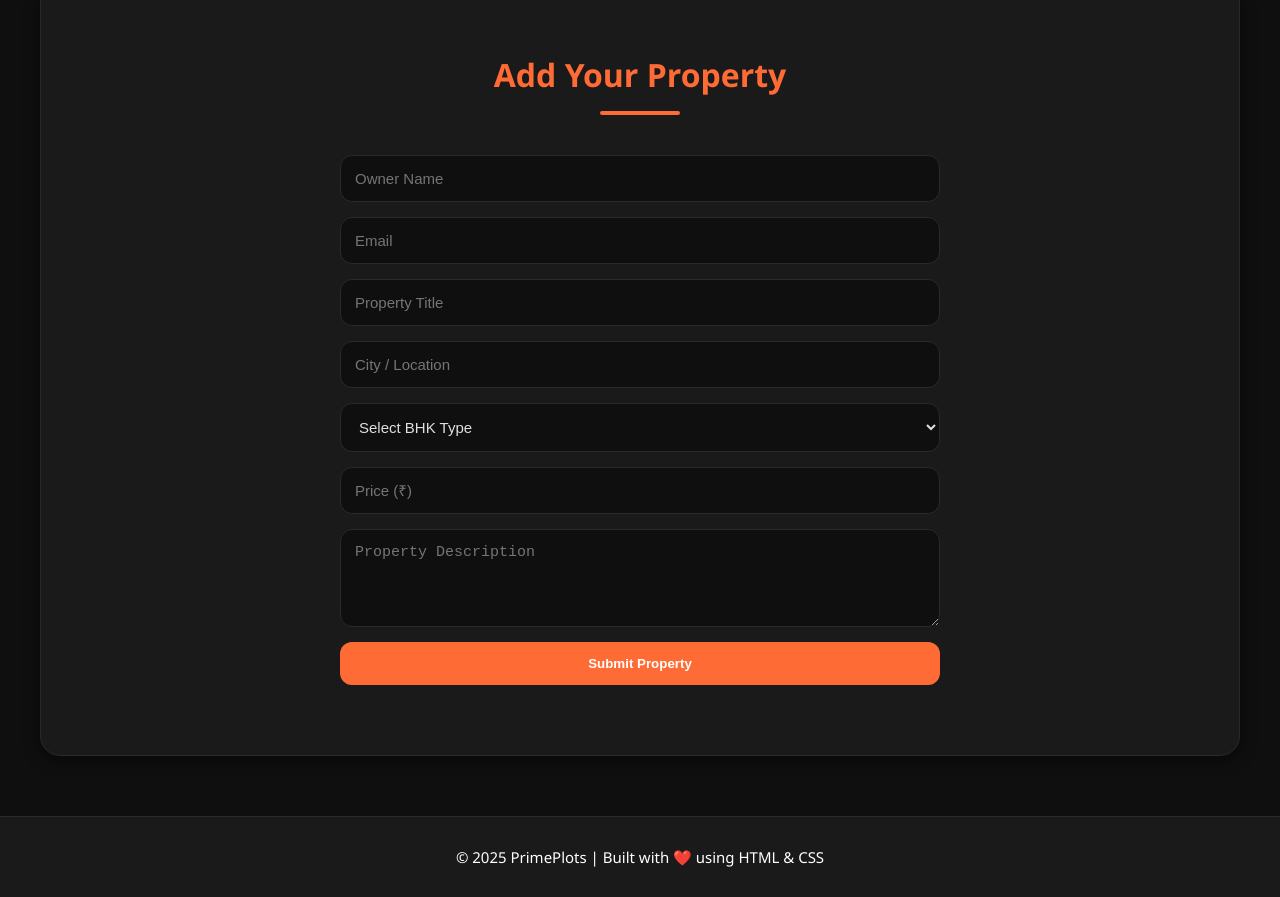
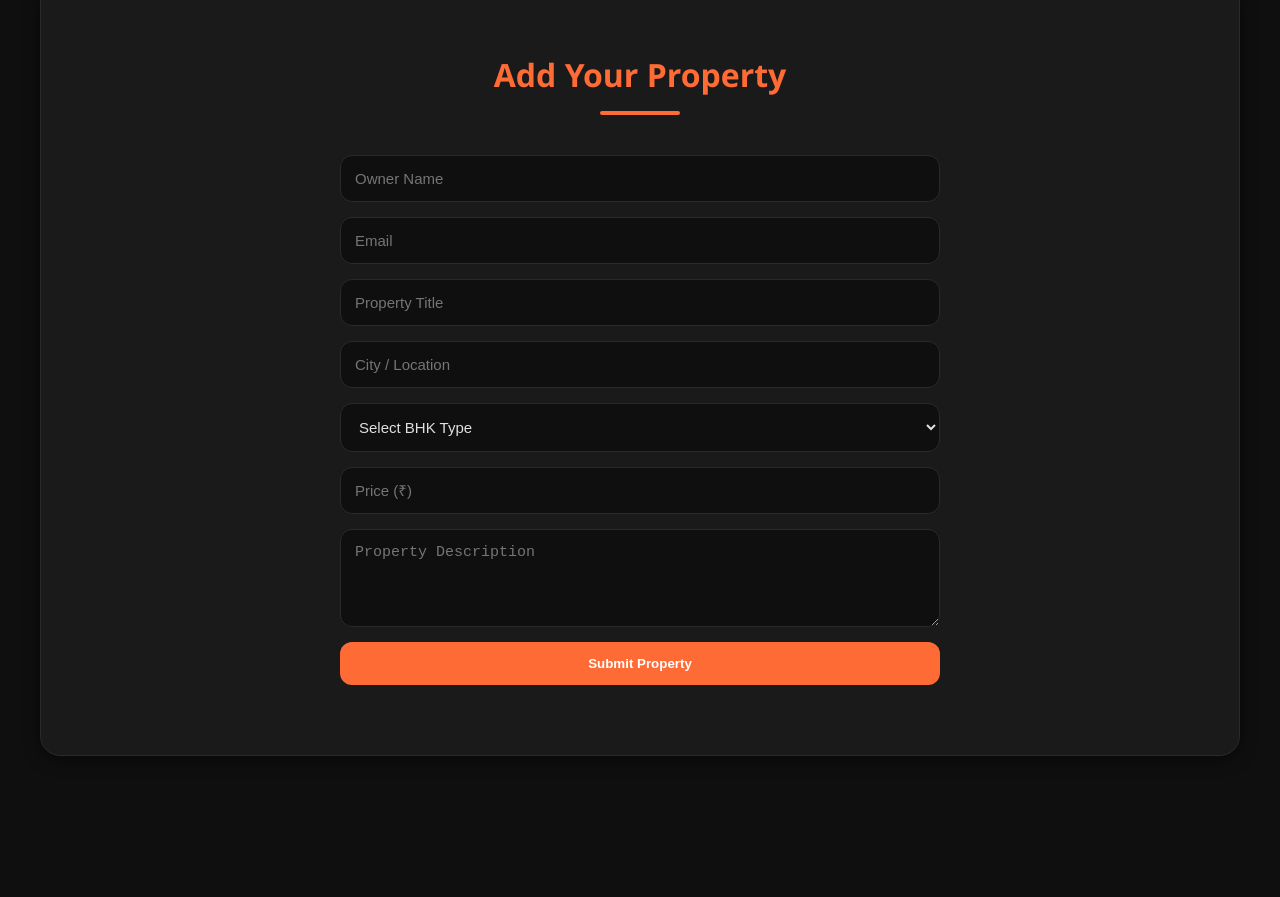
Before and after one commit to EditHive/PrimePlots, a plain HTML site: page index.html in a window 1280 px wide. Shown: the part 2223-3120 px from the top of the page. After the commit the page ends 3019 px from the top, so only its background shows below. Drawn offline with Linux system fonts and the light colour scheme.

Commit message:
Remove footer section from index.html
Removed the footer section containing copyright information.

```diff
--- a/index.html
+++ b/index.html
@@ -501,8 +501,5 @@
     </form>
   </section>
 
-  <footer id="contact">
-    <p>© 2025 PrimePlots | Built with ❤️ using HTML & CSS</p>
-  </footer>
 </body>
 </html>
```
